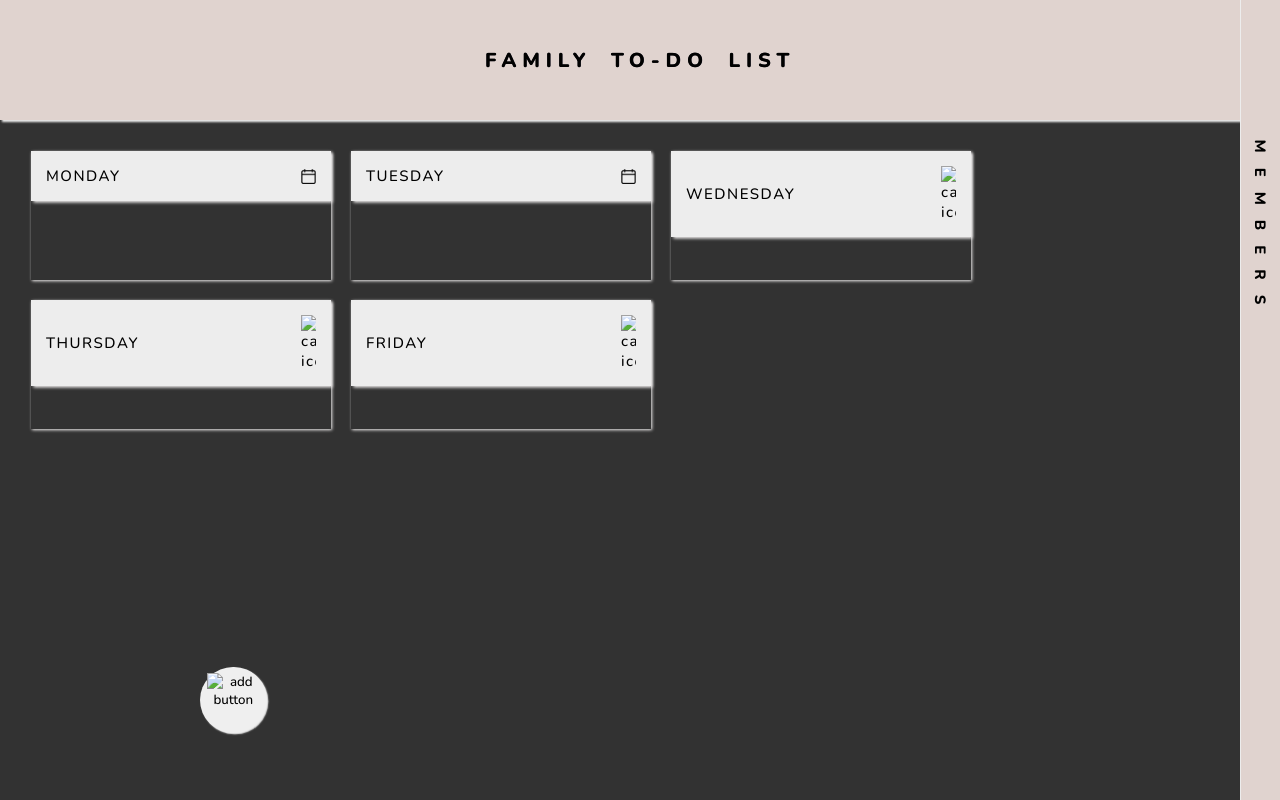
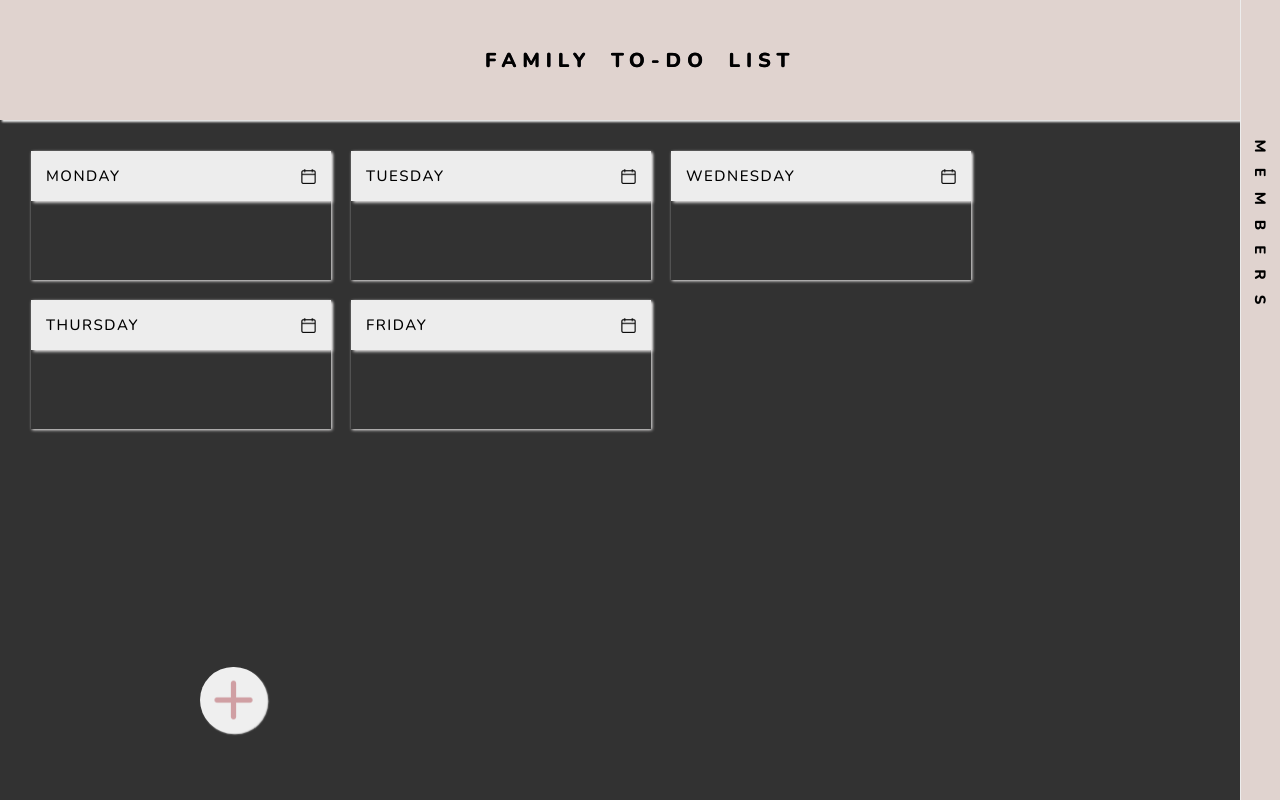
Before and after one commit to paulalast/familyTODOList, a website: page index.html in a window 1280 px wide. Shown: the top 800 px of the page. Drawn offline with nearby package versions, Linux system fonts and the light colour scheme; the site is published under a folder, as on GitHub Pages, so addresses that start at the root find nothing.

Commit message:
new trakcs

```diff
--- a/index.html
+++ b/index.html
@@ -42,7 +42,7 @@
             </div>
             <div class="daybox 3" value="3" id="day3">
                 <h2 class="daybox__title">WEDNESDAY <img class="calendar"
-                        src="/dist/img/icons/calendar.png" alt="calendar icon">
+                        src="./dist/img/icons/calendar.png" alt="calendar icon">
                 </h2>
                 <ul class="todo__list">
 
@@ -51,7 +51,7 @@
             </div>
             <div class="daybox 4" id="day4">
                 <h2 class="daybox__title">THURSDAY <img class="calendar"
-                        src="/dist/img/icons/calendar.png" alt="calendar icon">
+                        src="./dist/img/icons/calendar.png" alt="calendar icon">
                 </h2>
                 <ul class="todo__list">
 
@@ -61,7 +61,7 @@
             </div>
             <div class="daybox 5" id="day5">
                 <h2 class="daybox__title">FRIDAY <img class="calendar"
-                        src="/dist/img/icons/calendar.png" alt="calendar icon">
+                        src="./dist/img/icons/calendar.png" alt="calendar icon">
                 </h2>
                 <ul class="todo__list">
                     <!-- <li class="todo__list__item">
@@ -78,7 +78,7 @@
 
             </div> -->
             <button class="addTask"> <img class="addTaskBtn"
-                    src="/dist/img/icons/add.png" alt="add button"></button>
+                    src="./dist/img/icons/add.png" alt="add button"></button>
         </section>
         <section class="members__board">
             <nav class="members__nav">
@@ -92,36 +92,11 @@
 
 
             <button class="addMember"> <img class="addButton"
-                    src="/dist/img/icons/add.png" alt="add button"></button>
+                    src="./dist/img/icons/add.png" alt="add button"></button>
 
         </section>
 
-        <!-- <section class="newtask__board">
-            <h2 class="newtask__title">NEW TASK</h2>
-            <select class="member" name="name" id="">
-                <option value="" disabled selected hidden>Name</option>
-            </select>
 
-            <select class="day" name="day">
-                <option value="" disabled selected hidden>Select day:</option>
-                <option id="1" value="1">Monday</option>
-                <option value="2">Thuesday</option>
-                <option value="3">Wednesday</option>
-                <option value="4">Thursday</option>
-                <option value="5">Friday</option>
-            </select>
-
-
-            <textarea class="task" style="resize: none;" rows="10"
-                placeholder="Write your task..."></textarea>
-            <div class="buttons">
-                <button class="btn cancel">CANCEL</button>
-                <button class="btn save">SAVE</button>
-
-            </div>
-
-
-        </section> -->
 
         <section class="newtask__board">
             <h2 class="newtask__title">NEW TASK</h2>
@@ -162,7 +137,7 @@
                 <option id="pink" value="d09fa3">🟪 Pink </option>
                 <option id="brown" value="8D5D44">🟫 Brown </option>
             </select>
-            <img class="colorstopick" src="/dist/img/colors.png"
+            <img class="colorstopick" src="./dist/img/colors.png"
                 alt="colors to pick">
 
             <div class="buttons">
@@ -176,7 +151,7 @@
         </div>
     </main>
     <!-- <script src="/dist/js/newmember.min.js"></script> -->
-    <script src="/dist/js/script.min.js"></script>
+    <script src="./dist/js/script.min.js"></script>
 </body>
 
 </html>
```
